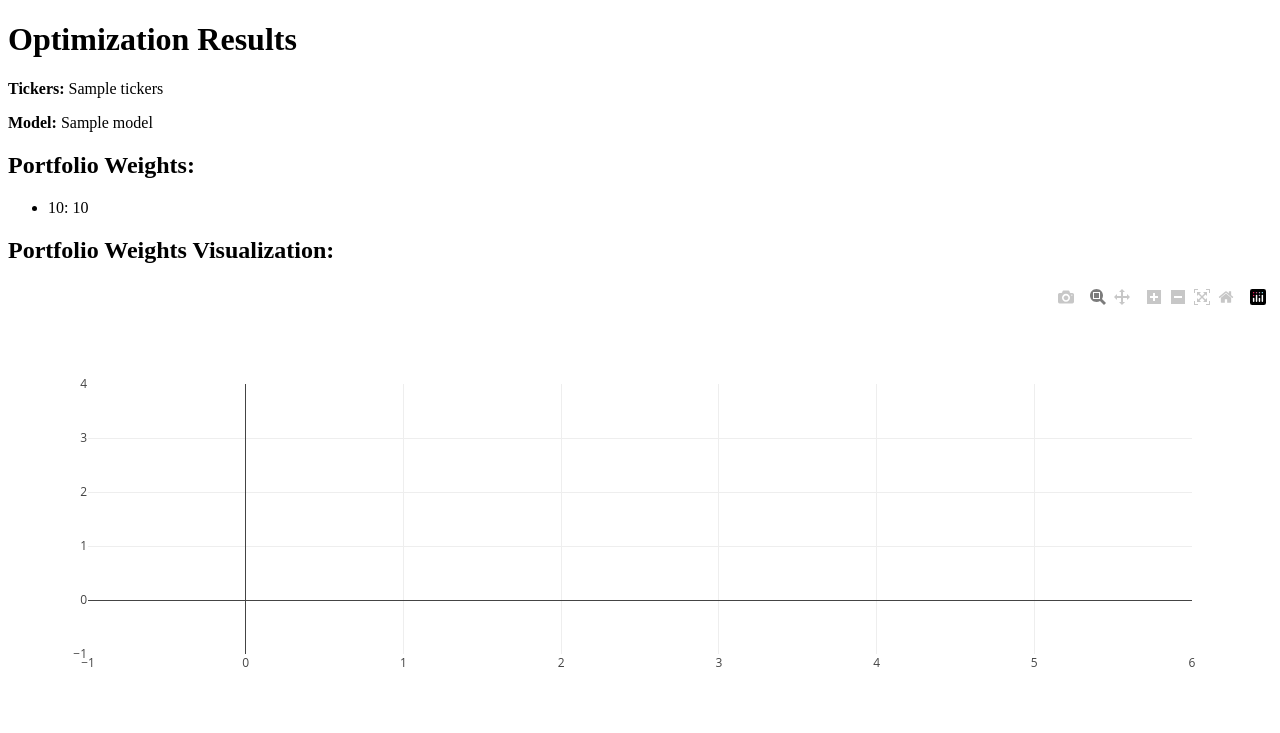
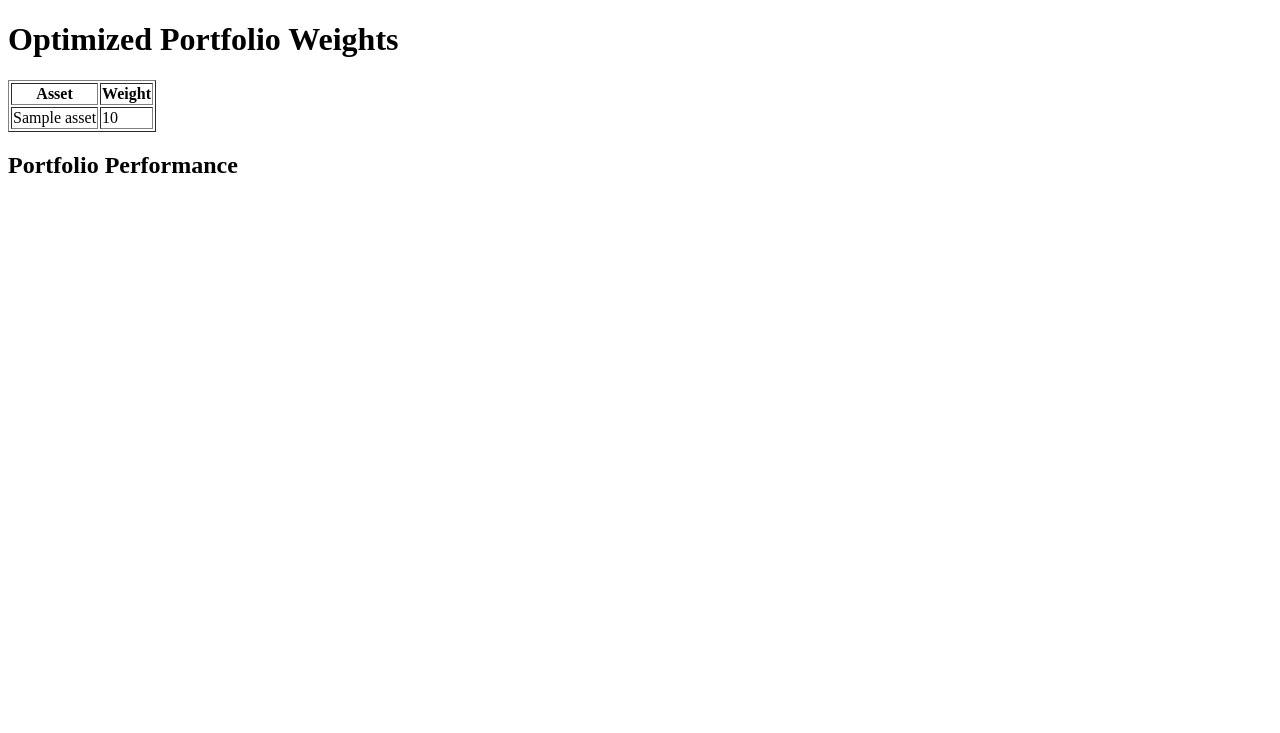
Before and after one commit to nebirehim/portfolio_optimizer, a Flask app: template templates/results.html in a window 1280 px wide. Shown: the top 733 px of the page. Run offline with Flask 3, Linux system fonts and the light colour scheme; the template is opened without the code that fills it: most values are stand-ins (such as "Sample title", 1, 10 or a date in 2020); some libraries are stand-ins or nearby versions.

Commit message:
trying new model

```diff
--- a/app.py
+++ b/app.py
@@ -1,106 +1,72 @@
-from flask import Flask, render_template, request, redirect, url_for
-import plotly
+from flask import Flask, render_template, request
 import yfinance as yf
 import riskfolio as rp
 import pandas as pd
 import plotly.graph_objs as go
 import json
-import numpy as np
+import plotly
 
 app = Flask(__name__)
 
-# Home route to input tickers and select a model
+# Function to optimize portfolio
+def optimize_portfolio(data, model='MV'):
+    # Calculate returns
+    returns = data.pct_change().dropna()
+
+    # Build Portfolio object
+    port = rp.Portfolio(returns=returns)
+
+    # Estimate inputs for optimization
+    port.assets_stats(method_mu='hist', method_cov='ledoit')
+
+    # Optimization based on selected model
+    if model == 'MV':
+        weights = port.optimization(model='Classic', rm='MV', obj='Sharpe')
+    elif model == 'CVaR':
+        weights = port.optimization(model='Classic', rm='CVaR', obj='Sharpe')
+    elif model == 'MAD':
+        weights = port.optimization(model='Classic', rm='MAD', obj='Sharpe')
+
+    return weights
+
+# Function to plot portfolio performance
+def plot_portfolio_performance(data, weights):
+    returns = data.pct_change().dropna()
+    portfolio_return = (returns * weights).sum(axis=1)
+
+    # Create cumulative return plot
+    fig = go.Figure()
+    fig.add_trace(go.Scatter(x=portfolio_return.index,
+                             y=(1 + portfolio_return).cumprod(),
+                             mode='lines', name='Portfolio'))
+    fig.update_layout(title='Portfolio Performance',
+                      xaxis_title='Date', yaxis_title='Cumulative Returns')
+
+    return fig
+
 @app.route('/', methods=['GET', 'POST'])
 def index():
     if request.method == 'POST':
-        tickers = request.form['tickers']
-        model = request.form['model']
-        return redirect(url_for('results', tickers=tickers, model=model))
+        tickers = request.form.get('tickers').split(',')
+        start_date = request.form.get('start_date')
+        end_date = request.form.get('end_date')
+        model = request.form.get('model')
+
+        # Fetch stock data
+        data = yf.download(tickers, start=start_date, end=end_date)['Adj Close']
+
+        # Optimize portfolio based on selected model
+        weights = optimize_portfolio(data, model=model)
+
+        # Generate portfolio performance plot
+        performance_chart = plot_portfolio_performance(data, weights)
+
+        # Render results template with data and chart
+        graph_json = json.dumps(performance_chart, cls=plotly.utils.PlotlyJSONEncoder)  # Use Plotly's JSON encoder
+        return render_template('result.html', weights=weights.to_dict(), graph_data=graph_json)
+
     return render_template('index.html')
 
-# Results route for optimization
-@app.route('/results')
-def results():
-    tickers = request.args.get('tickers')
-    model = request.args.get('model')
-
-    # Split tickers string into a list of symbols
-    stock_list = [ticker.strip() for ticker in tickers.split(',')]
-
-    # Download stock data from Yahoo Finance
-    try:
-        data = yf.download(stock_list, period="1y")['Adj Close']
-
-        # Handle the case where a single stock is provided
-        if isinstance(data, pd.Series):
-            data = pd.DataFrame(data)  # Convert Series to DataFrame
-            data.columns = [stock_list[0]]  # Rename the column with the stock ticker
-
-        # Check if data is returned
-        if data.empty:
-            return f"No data available for the given tickers: {tickers}. Please check the ticker symbols."
-    except Exception as e:
-        return f"An error occurred while fetching data: {str(e)}"
-
-    # Calculate returns - percentage change in prices
-    returns = data.pct_change().dropna()
-
-    # Ensure all data is numeric and there are no 'object' columns
-    returns = returns.apply(pd.to_numeric, errors='coerce')  # Convert non-numeric values to NaN
-    returns = returns.dropna()  # Drop any rows with NaN values
-
-    # Ensure no infinite or very large values in returns
-    returns.replace([np.inf, -np.inf], np.nan, inplace=True)  # Replace infinite values with NaN
-    returns = returns.dropna()  # Drop any rows with NaN after replacing infinite values
-
-    # Strict data validation
-    if returns.empty:
-        return "No valid data available after cleaning. Please check your tickers."
-
-    # Check if all columns are numeric types (float64)
-    print("Returns DataFrame dtypes:")
-    print(returns.dtypes)  # This will show the data types of each column.
-
-    # Ensure all columns are numeric, otherwise raise an error
-    if not all(returns.dtypes == 'float64'):
-        return "Data contains non-numeric columns. Please ensure that all stock data is properly numeric."
-
-    # Ensure the DataFrame is not empty after cleaning
-    if returns.empty or len(returns.columns) < len(stock_list):
-        return "Insufficient data to calculate returns. Please check the stock tickers or try with different tickers."
-
-    # Create Portfolio object with the returns DataFrame
-    try:
-        port = rp.Portfolio(returns=returns)
-    except Exception as e:
-        return f"An error occurred while creating the portfolio object: {str(e)}"
-
-    # Choose the optimization model based on user input
-    try:
-        if model == 'Mean-Variance':
-            w = port.optimization(model='Classic', rm='MV', obj='Sharpe', rf=0, l=0)
-        elif model == 'Risk-Parity':
-            w = port.optimization(model='Classic', rm='MV', obj='MinRisk', rf=0, l=0)
-        elif model == 'Max-Sharpe':
-            w = port.optimization(model='Classic', rm='MV', obj='Sharpe', rf=0, l=0)
-        elif model == 'Efficient-Frontier':
-            w = port.efficient_frontier(model='Classic', points=50, rf=0)
-        else:
-            return "Model not recognized. Please select a valid model."
-    except Exception as e:
-        return f"An error occurred during optimization: {str(e)}"
-
-    # Prepare weights dictionary for output
-    weights_dict = w.to_dict()
-
-    # Plotly Bar Chart for Portfolio Weights
-    fig = go.Figure([go.Bar(x=list(weights_dict.keys()), y=list(weights_dict.values()))])
-    fig.update_layout(title='Portfolio Weights', xaxis_title='Stocks', yaxis_title='Weights')
-
-    # Convert plotly figure to JSON for rendering
-    graphJSON = json.dumps(fig, cls=plotly.utils.PlotlyJSONEncoder)
-
-    return render_template('results.html', tickers=tickers, model=model, weights=weights_dict, graphJSON=graphJSON)
 
 if __name__ == '__main__':
     app.run(debug=True)
--- a/templates/results.html
+++ b/templates/results.html
@@ -4,35 +4,30 @@
     <meta charset="UTF-8">
     <meta name="viewport" content="width=device-width, initial-scale=1.0">
     <title>Portfolio Optimization Results</title>
-    <!-- Plotly.js for charting -->
     <script src="https://cdn.plot.ly/plotly-latest.min.js"></script>
 </head>
 <body>
-    <h1>Optimization Results</h1>
+    <h1>Optimized Portfolio Weights</h1>
+    <table border="1">
+        <tr>
+            <th>Asset</th>
+            <th>Weight</th>
+        </tr>
+        {% for asset, weight in weights.items() %}
+        <tr>
+            <td>{{ asset }}</td>
+            <td>{{ weight | round(4) }}</td>
+        </tr>
+        {% endfor %}
+    </table>
 
-    <!-- Displaying the tickers and model used -->
-    <p><strong>Tickers:</strong> {{ tickers }}</p>
-    <p><strong>Model:</strong> {{ model }}</p>
+    <h2>Portfolio Performance</h2>
+    <div id="performance-chart"></div>
 
-    <!-- Displaying the portfolio weights as a list -->
-    <h2>Portfolio Weights:</h2>
-    <ul>
-        {% for stock, weight in weights.items() %}
-            <li>{{ stock }}: {{ weight | round(4) }}</li>
-        {% endfor %}
-    </ul>
-
-    <!-- Div where the bar chart will be rendered -->
-    <h2>Portfolio Weights Visualization:</h2>
-    <div id="bar-chart"></div>
-
-    <!-- JavaScript to render the Plotly chart -->
-    <script type="text/javascript">
-        // Embedding the graphJSON as a safe string to ensure proper JSON parsing
-        var graphData = JSON.parse('{{ graphJSON | tojson }}');
-
-        // Plotly chart rendering in the 'bar-chart' div
-        Plotly.newPlot('bar-chart', graphData.data, graphData.layout);
+    <script>
+        // Parse the JSON-encoded graph data
+        var graphData = JSON.parse('{{ graph_data | safe }}');
+        Plotly.newPlot('performance-chart', graphData.data, graphData.layout);
     </script>
 </body>
 </html>
```
Also changed, not shown: templates/index.html (+19 -13 lines).
